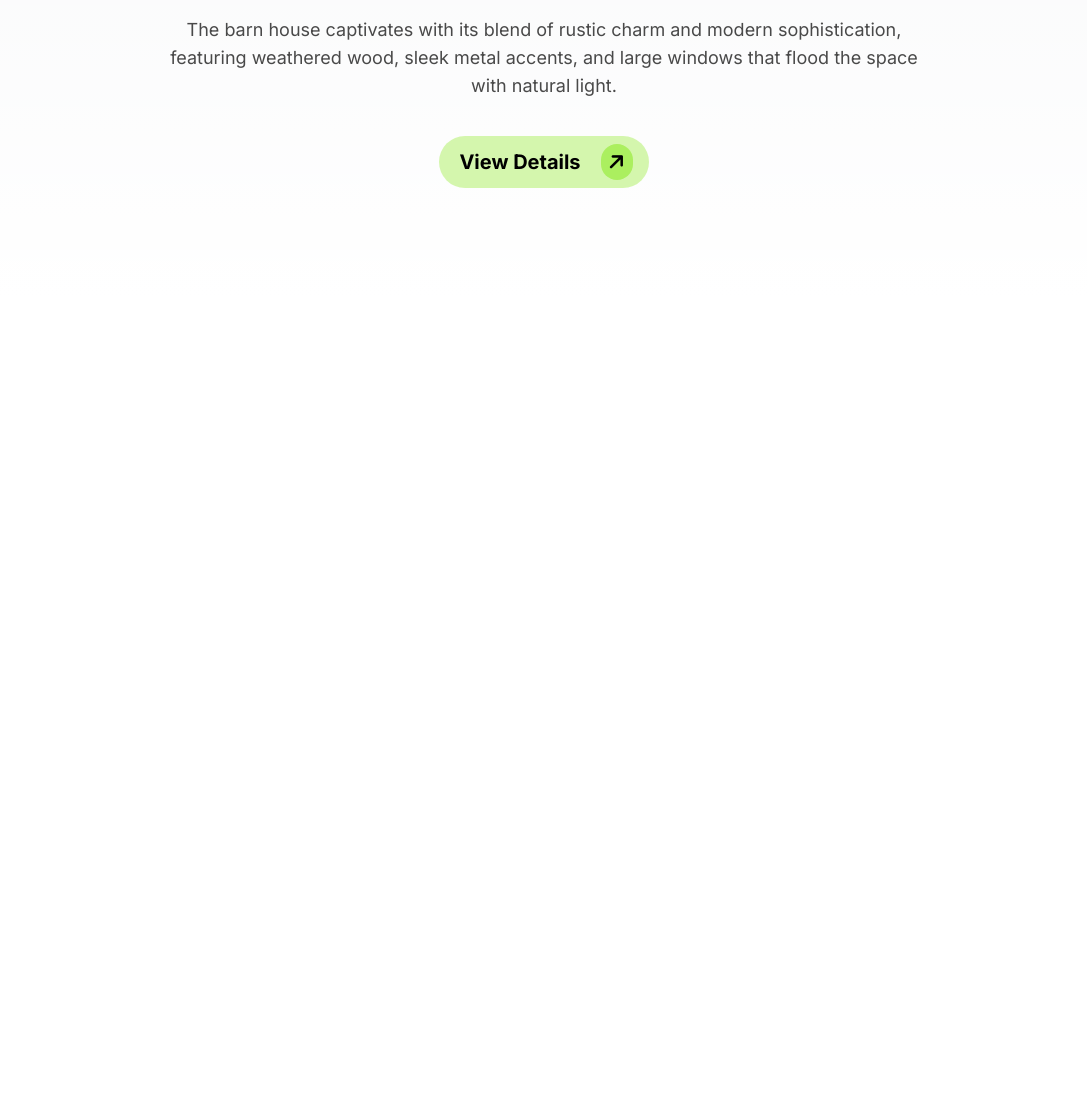
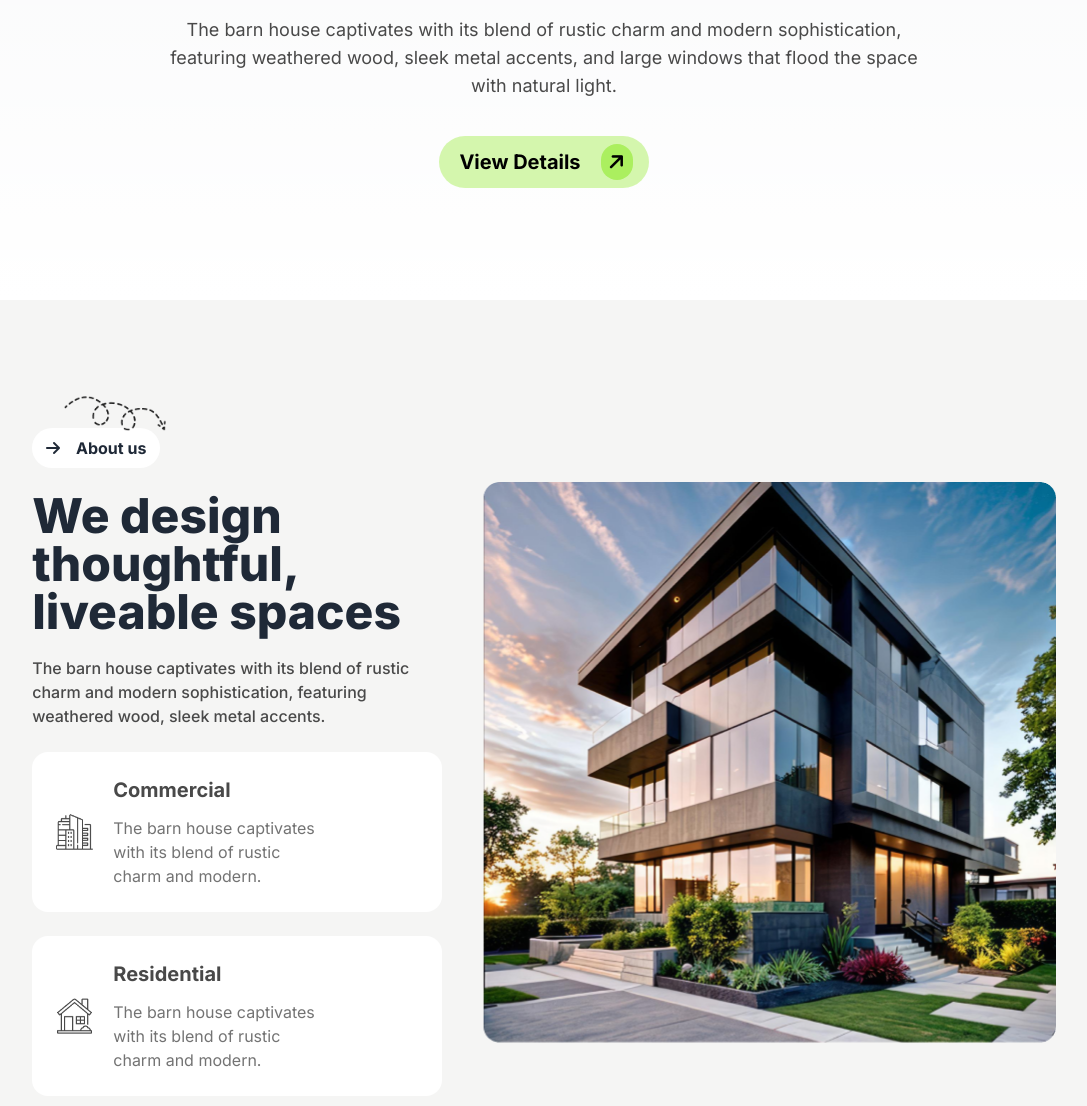
Before and after one commit to Rifatahr/Rinterio-Building-Planner, a plain HTML site: page index.html in a window 1280 px wide. Shown: the part 802-1908 px from the top of the page, without its empty margins (96-1183 px from the left). Before the commit the page ends 1102 px from the top, so only its background shows below. Drawn offline with nearby package versions, Linux system fonts and the light colour scheme.

Commit message:
we design thoughtful added

```diff
--- a/index.html
+++ b/index.html
@@ -1,5 +1,5 @@
 <!DOCTYPE html>
-<html lang="en">
+<html lang="en" data-theme="light">
 <head>
     <meta charset="UTF-8">
     <meta name="viewport" content="width=device-width, initial-scale=1.0">
@@ -36,7 +36,6 @@
             color_8: '#A4DAC3',
             color_9: '#77AAEA',
             color_10: '#E9E9E9',
-            color_11: 'rgb(30, 30, 30)',
           },
           fontFamily: {
             inter: "Inter",
@@ -134,11 +133,58 @@
     </div>
     </div>
   </div>
-
-
-
 </header>
 <main>
+  <!-- We Design thoughtful -->
+  <Section class="bg-stone-100 ">
+    <div class="w-11/12 lg:w-4/5 mx-auto relative">
+      <!-- vector img -->
+      <div class="hidden lg:block lg:absolute lg:top-24 lg:left-8">
+      <img class="w-4/5" src="./assets/Vector.png" alt="" >
+      </div>
+      <!-- details Section -->
+      <div class="py-10 lg:py-32">
+        <div class="flex flex-col lg:flex-row justify-center items-center gap-y-9 lg:gap-10">
+          <div class="lg:w-2/5 flex flex-col gap-6">
+        <!-- about us button -->
+        <div class="flex justify-center items-center w-32 gap-4 bg-white rounded-3xl mx-auto lg:mx-0 p-2">
+          <i class="fa-solid fa-arrow-right "></i>
+          <h3 class="font-bold text-">About us</h3>
+        </div>
+        <div class="space-y-5 text-center lg:text-left">
+          <h2 class="text-3xl lg:text-5xl font-extrabold">We design thoughtful, liveable spaces</h2>
+          <p class="text-color_2 font-medium">The barn house captivates with its blend of rustic charm and modern sophistication, featuring weathered wood, sleek metal accents.</p>
+        </div>
+        <!-- card -->
+        <div class="flex items-start lg:items-center bg-white rounded-2xl p-6 gap-5">
+          <div>
+            <img src="./assets/commercial.png" alt="">
+          </div>
+          <div class="space-y-3">
+            <h4 class="text-color_2 text-xl font-bold">Commercial</h4>
+            <p class="text-color_3 text-[1rem] lg:w-2/3" >The barn house captivates with its blend of rustic charm and modern.</p>
+          </div>
+        </div>
+        <div class="flex items-start lg:items-center bg-white rounded-2xl p-6 gap-5">
+          <div>
+            <img src="./assets/residential.png" alt="">
+          </div>
+          <div class="space-y-3">
+            <h4 class="text-color_2 text-xl font-bold">Residential</h4>
+            <p class="text-color_3 text-[1rem] lg:w-2/3" >The barn house captivates with its blend of rustic charm and modern.</p>
+          </div>
+
+        </div>
+
+      </div>
+      <!-- image section -->
+           <div>
+            <img src="./assets/Rectangle.png" alt="">
+           </div>
+         </div>
+      </div>
+    </div>
+  </Section>
 
 </main>
 <footer>
```
